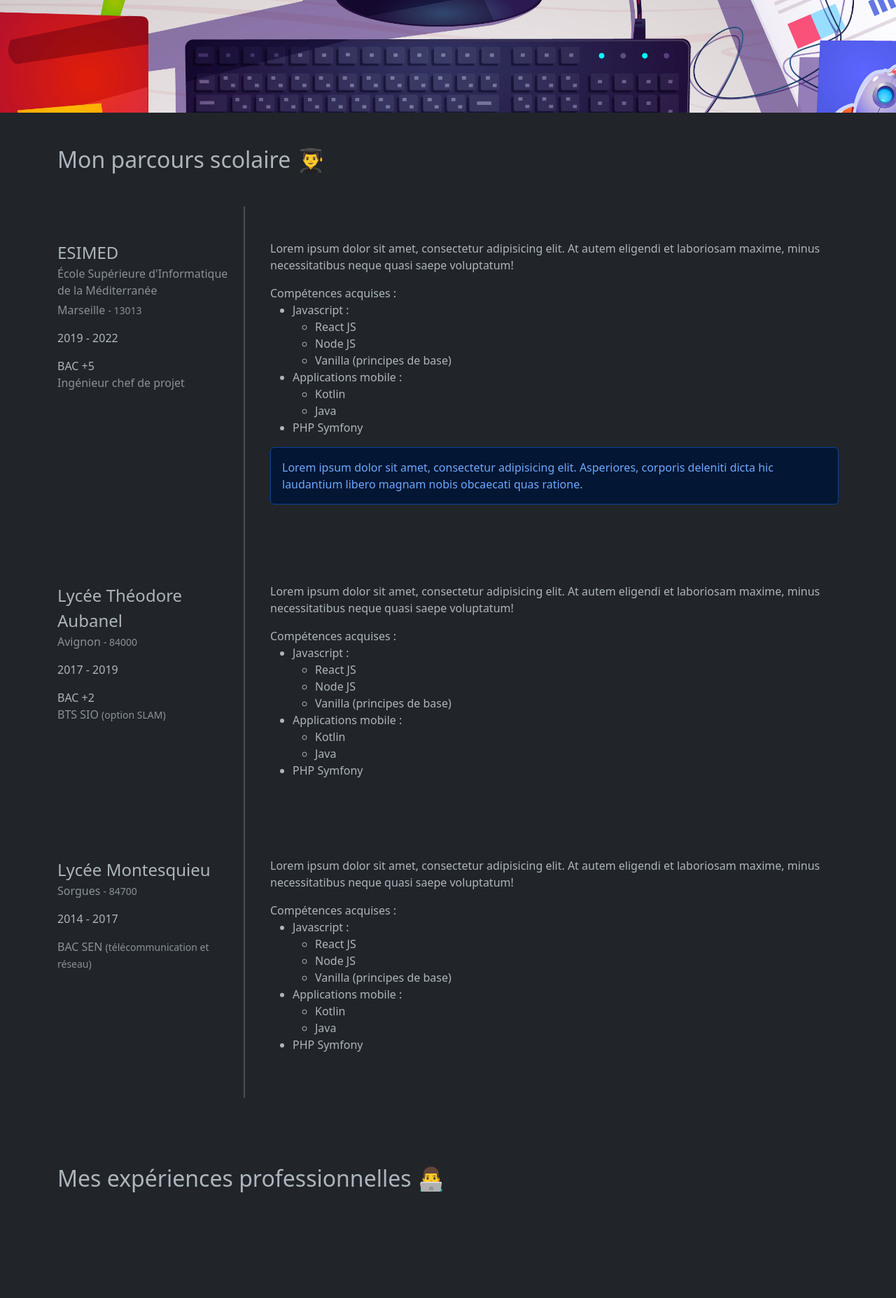
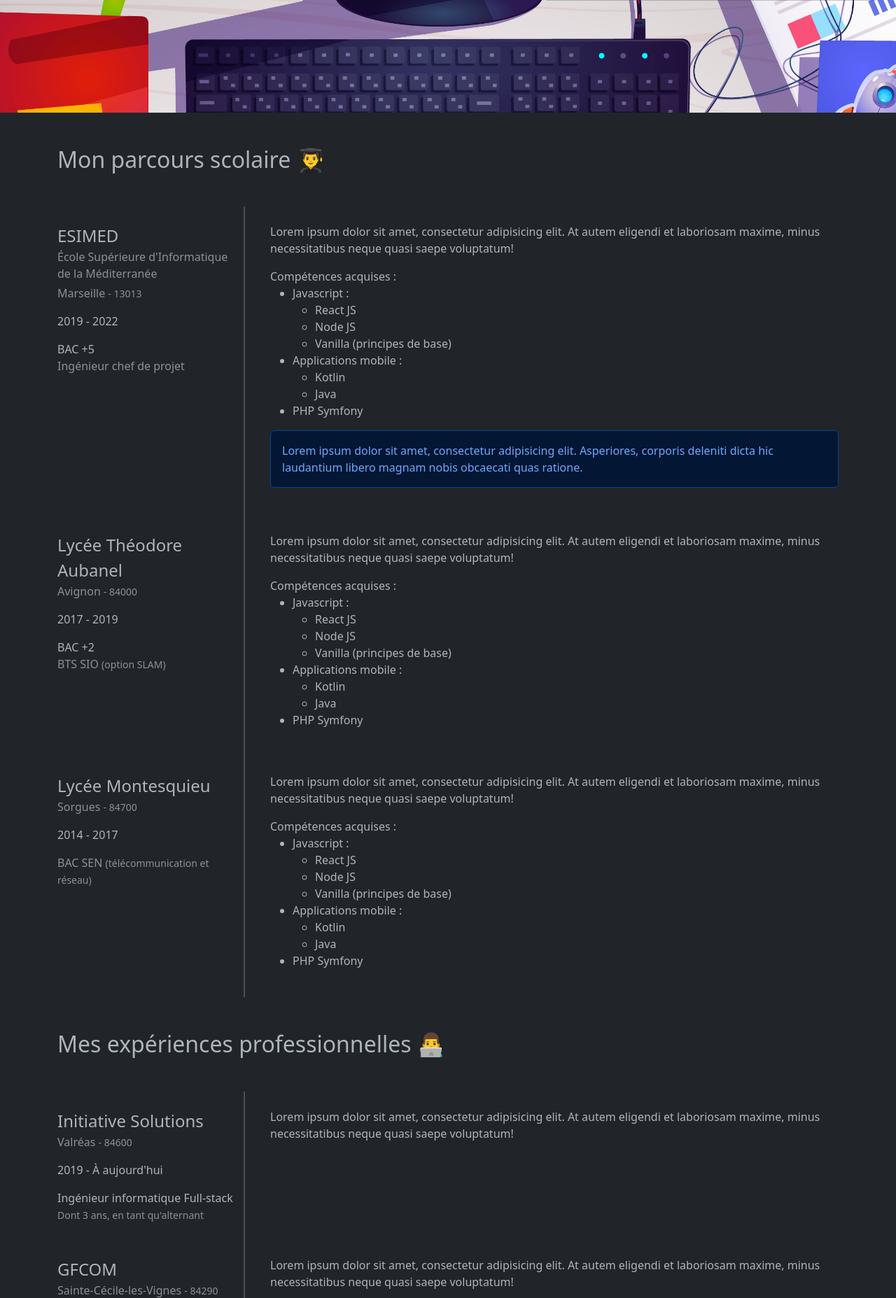
Before and after one commit to bougassaa/portfolio, a PHP site: page / in a window 1280 px wide. Shown: the part 1831-3686 px from the top of the page at 70% size. Before the commit the page ends 3535 px from the top, so only its background shows below. Run offline with PHP 8.4, Linux system fonts and the light colour scheme.

Commit message:
add company part

```diff
--- a/css/style.css
+++ b/css/style.css
@@ -1,3 +1,7 @@
+body {
+    scroll-behavior: smooth;
+}
+
 #background-sky {
     height: 100vh;
     background: linear-gradient(180deg, rgba(70,41,117,1) 0%, rgba(70,41,117,1) 83%, rgba(255,255,255,1) 90%, rgba(255,255,255,1) 100%);
@@ -18,6 +22,7 @@
 }
 
 #scroll-down {
+    cursor: pointer;
     opacity: 0;
     position: absolute;
     max-width: 20vw;
--- a/index.html
+++ b/index.html
@@ -76,12 +76,12 @@
         </div>
     </div>
 
-    <div class="container-xl py-5">
+    <div class="container-xl pt-5">
         <h2>Mon parcours scolaire &#x1F468;&#x200D;&#x1F393;</h2>
         <div class="row mt-5">
             <div class="col-12 schools">
                 <div class="row gap-4">
-                    <div class="col-12 col-md-auto border-end border-2 py-md-5 schools--info">
+                    <div class="col-12 col-md-auto border-end border-2 py-md-4 schools--info">
                         <div class="mb-3">
                             <div class="fs-4">
                                 ESIMED
@@ -105,7 +105,7 @@
                             </div>
                         </div>
                     </div>
-                    <div class="col py-md-5">
+                    <div class="col py-md-4">
                         <p>
                             Lorem ipsum dolor sit amet, consectetur adipisicing elit. At autem eligendi et laboriosam maxime, minus necessitatibus neque quasi saepe voluptatum!
                         </p>
@@ -143,7 +143,7 @@
             </div>
             <div class="col-12 schools">
                 <div class="row gap-4">
-                    <div class="border-end border-2 py-md-5 schools--info">
+                    <div class="border-end border-2 py-md-4 schools--info">
                         <div class="mb-3">
                             <div class="fs-4">
                                 Lycée Théodore Aubanel
@@ -164,7 +164,7 @@
                             </div>
                         </div>
                     </div>
-                    <div class="col py-md-5">
+                    <div class="col py-md-4">
                         <p>
                             Lorem ipsum dolor sit amet, consectetur adipisicing elit. At autem eligendi et laboriosam maxime, minus necessitatibus neque quasi saepe voluptatum!
                         </p>
@@ -199,7 +199,7 @@
             </div>
             <div class="col-12 schools">
                 <div class="row gap-4">
-                    <div class="border-end border-2 py-md-5 schools--info">
+                    <div class="border-end border-2 py-md-4 schools--info">
                         <div class="mb-3">
                             <div class="fs-4">
                                 Lycée Montesquieu
@@ -217,7 +217,7 @@
                             </div>
                         </div>
                     </div>
-                    <div class="col py-md-5">
+                    <div class="col py-md-4">
                         <p>
                             Lorem ipsum dolor sit amet, consectetur adipisicing elit. At autem eligendi et laboriosam maxime, minus necessitatibus neque quasi saepe voluptatum!
                         </p>
@@ -249,8 +249,108 @@
             </div>
         </div>
     </div>
-    <div class="container-xl py-5">
+
+    <div class="container-xl pt-5">
         <h2>Mes expériences professionnelles &#x1F468;&#x200D;&#x1F4BB;</h2>
+
+        <div class="row mt-5">
+            <div class="col-12 schools">
+                <div class="row gap-4">
+                    <div class="col-12 col-md-auto border-end border-2 py-md-4 schools--info">
+                        <div class="mb-3">
+                            <div class="fs-4">
+                                Initiative Solutions
+                            </div>
+                            <div class="text-muted mb-2">
+                                Valréas <small>- 84600</small>
+                            </div>
+                        </div>
+                        <div class="mb-3">
+                            2019 - À aujourd'hui
+                        </div>
+                        <div>
+                            <div>
+                                Ingénieur informatique Full-stack
+                            </div>
+                            <div class="text-muted">
+                                <small>Dont 3 ans, en tant qu'alternant</small>
+                            </div>
+                        </div>
+                    </div>
+                    <div class="col py-md-4">
+                        <p>
+                            Lorem ipsum dolor sit amet, consectetur adipisicing elit. At autem eligendi et laboriosam maxime, minus necessitatibus neque quasi saepe voluptatum!
+                        </p>
+                    </div>
+                    <div class="col-12 d-md-none">
+                        <hr class="mt-0">
+                    </div>
+                </div>
+            </div>
+            <div class="col-12 schools">
+                <div class="row gap-4">
+                    <div class="col-12 col-md-auto border-end border-2 py-md-4 schools--info">
+                        <div class="mb-3">
+                            <div class="fs-4">
+                                GFCOM
+                            </div>
+                            <div class="text-muted mb-2">
+                                Sainte-Cécile-les-Vignes <small>- 84290</small>
+                            </div>
+                        </div>
+                        <div class="mb-3">
+                            2018
+                            <div class="text-muted">
+                                <small>Stage de 1 mois</small>
+                            </div>
+                        </div>
+                        <div>
+                            <div>
+                                Pour la validation du BTS
+                            </div>
+                        </div>
+                    </div>
+                    <div class="col py-md-4">
+                        <p>
+                            Lorem ipsum dolor sit amet, consectetur adipisicing elit. At autem eligendi et laboriosam maxime, minus necessitatibus neque quasi saepe voluptatum!
+                        </p>
+                    </div>
+                    <div class="col-12 d-md-none">
+                        <hr class="mt-0">
+                    </div>
+                </div>
+            </div>
+            <div class="col-12 schools">
+                <div class="row gap-4">
+                    <div class="col-12 col-md-auto border-end border-2 py-md-4 schools--info">
+                        <div class="mb-3">
+                            <div class="fs-4">
+                                Téléservice Multimédia
+                            </div>
+                            <div class="text-muted mb-2">
+                                Avignon <small>- 84000</small>
+                            </div>
+                        </div>
+                        <div class="mb-3">
+                            2017
+                            <div class="text-muted">
+                                <small>Stage de 1 mois</small>
+                            </div>
+                        </div>
+                        <div>
+                            <div>
+                                Pour la validation du BAC
+                            </div>
+                        </div>
+                    </div>
+                    <div class="col py-md-4">
+                        <p>
+                            Lorem ipsum dolor sit amet, consectetur adipisicing elit. At autem eligendi et laboriosam maxime, minus necessitatibus neque quasi saepe voluptatum!
+                        </p>
+                    </div>
+                </div>
+            </div>
+        </div>
     </div>
 
     <script src="./js/bootstrap.min.js" defer></script>
--- a/js/script.js
+++ b/js/script.js
@@ -1,10 +1,18 @@
 document.addEventListener('DOMContentLoaded', function () {
     registerBackgroundSkyLottie();
     registerTitleWelcome();
+    registerScrollDown();
     registerTypedCode();
     registerParallax();
     registerReveal();
 });
+
+function registerScrollDown() {
+    document.querySelector('#scroll-down')
+        .addEventListener('click', function () {
+        window.scrollTo(0, document.querySelector('#introduction-reveal').offsetTop - 40);
+    });
+}
 
 function registerParallax() {
     new simpleParallax(document.querySelectorAll('.img-parallax'));
@@ -21,7 +29,7 @@ function registerTypedCode() {
             <span class="typed-func-name">sayHelloToVisitor</span>();
         `],
             backDelay: 1400,
-            typeSpeed: 50,
+            typeSpeed: num === '2' ? 30 : 50,
             loop: true,
         });
     });
```
